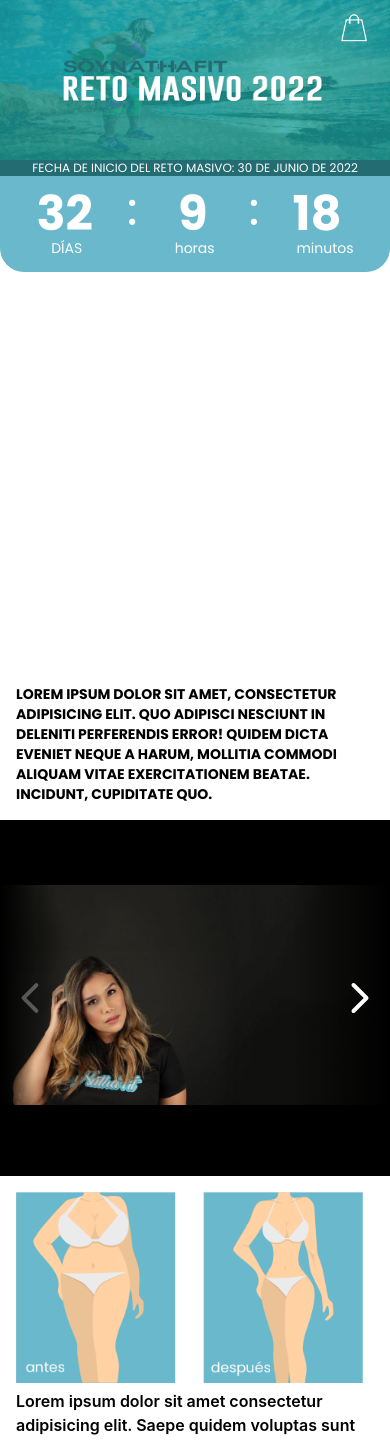
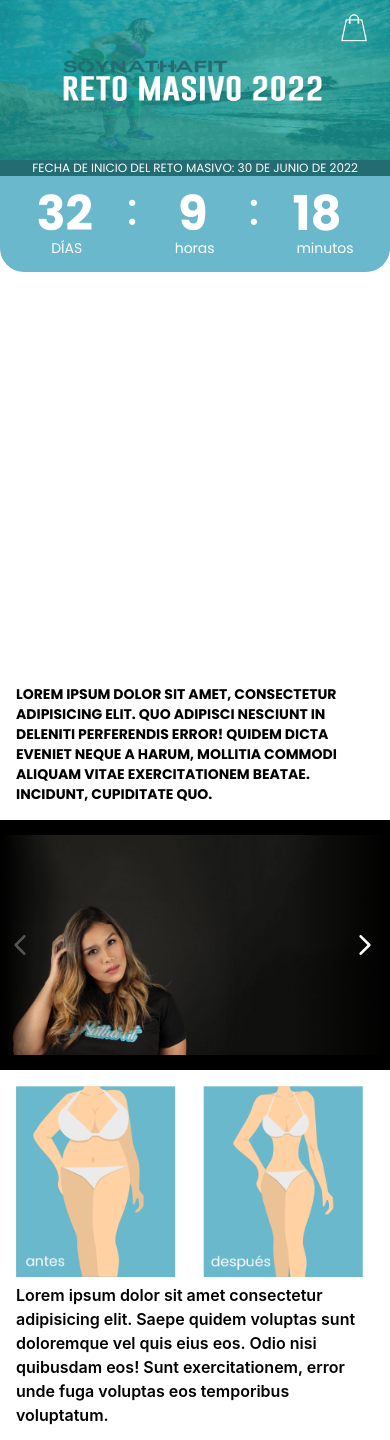
Before and after one commit to samdiazven/soynathafit-landing, a Next.js app: page / in a window 390 px wide. Shown: the top 1440 px of the page. Built offline with nearby package versions, Linux system fonts and the light colour scheme.

Commit message:
fix carousel responsive images

```diff
--- a/components/Carousel.tsx
+++ b/components/Carousel.tsx
@@ -45,7 +45,7 @@ export default function Carousel() {
                   <Image
                     src={mediaByIndex(index)}
                     alt="carousel image."
-                    height={350}
+                    height={window.innerWidth >= 768 ? 400 : 250}
                     width={window ? window.innerWidth : 1200}
                     layout="fixed"
                     objectFit="contain"
--- a/styles/embla.css
+++ b/styles/embla.css
@@ -33,9 +33,8 @@
 }
 
 .embla__slide__inner {
-  position: relative;
-  overflow: hidden;
   background-color: #000;
+  height: 400px;
 }
 
 .embla__button {
@@ -108,3 +107,18 @@
   background-color: #1bcacd;
   opacity: 1;
 }
+
+@media screen and (max-width: 768px) {
+  .embla__button {
+    width: 20px;
+    height: 20px;
+  }
+
+  .embla__button--prev {
+    left: 10px;
+  }
+
+  .embla__slide__inner {
+    height: 250px;
+  }
+}
```
